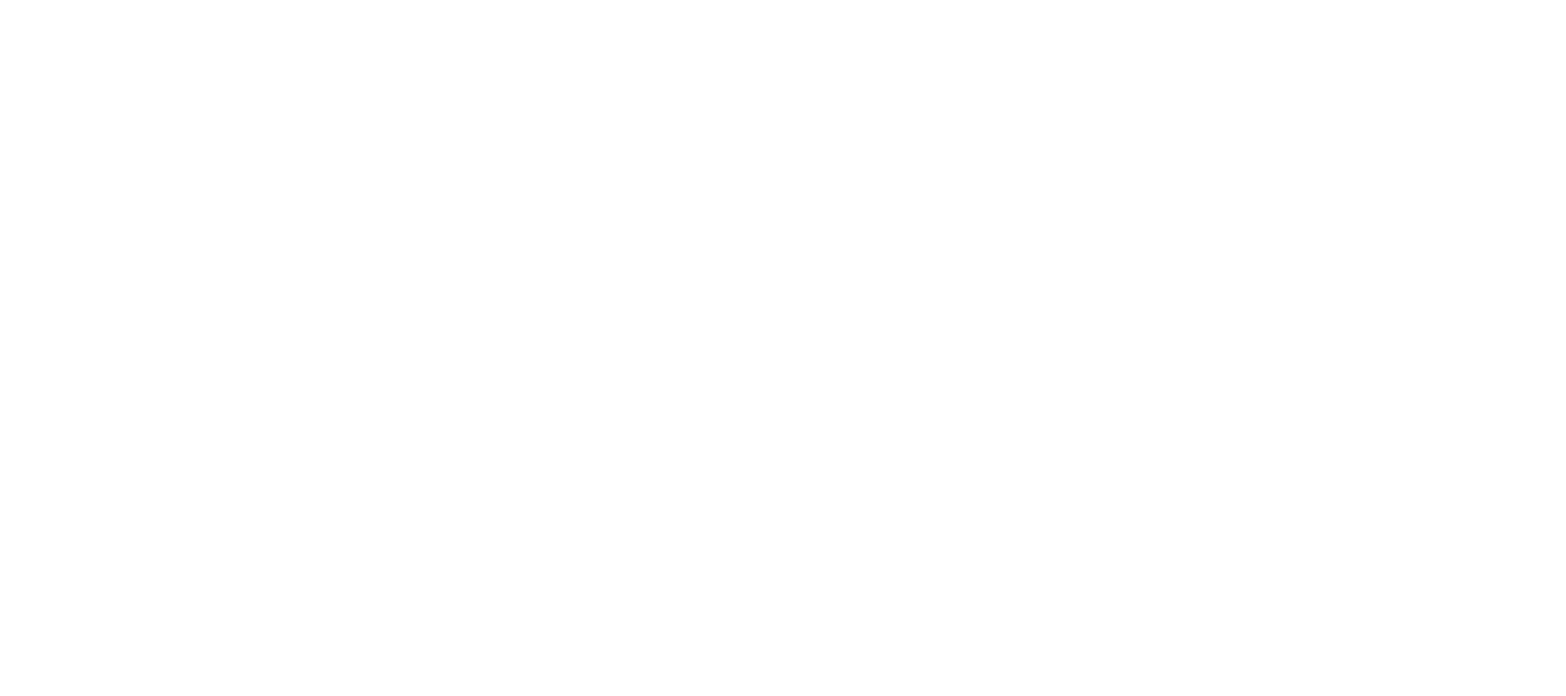
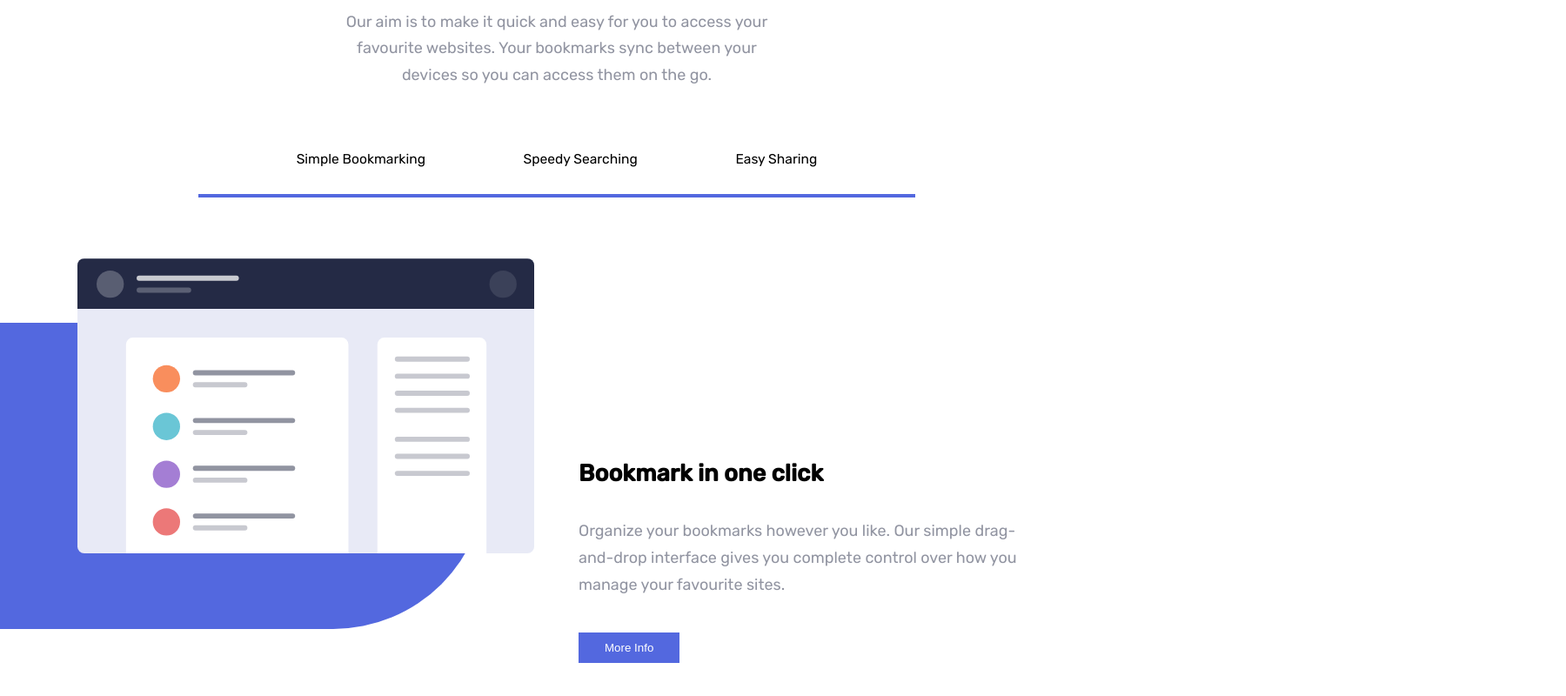
Before and after one commit to data-sets/bookmark-landing-page, a React (Create React App) app: page / in a window 1280 px wide. Shown: the part 654-1454 px from the top of the page at 87% size, 1800 px wide, since content can reach past the window. Before the commit the page ends 800 px from the top, so only its background shows below. Built offline with nearby package versions, Linux system fonts and the light colour scheme.

Commit message:
added: initial markup for featured section

```diff
--- /dev/null
+++ b/src/assets/modules/Extensions.jsx
@@ -0,0 +1,3 @@
+const Extension = () =>{
+
+}
--- a/src/assets/modules/Header.jsx
+++ b/src/assets/modules/Header.jsx
@@ -1,6 +1,6 @@
 import React, { Component } from "react";
-import Monitor from "../images/illustration-hero.svg";
-
+import Illustration from "../images/illustration-hero.svg";
+import Illustration1 from "../images/illustration-features-tab-1.svg";
 export default class Navigation extends Component {
   render() {
     return (
@@ -20,11 +20,59 @@
               </div>
             </div>
             <div className="header-section__illustration">
-              <img src={Monitor} alt="" />
+              <img src={Illustration} alt="" />
               <div className="shape"></div>
             </div>
           </div>
         </header>
+        <section className="features-section">
+          <div className="features-section__container">
+            <div>
+              <h2>Features</h2>
+              <p>
+                Our aim is to make it quick and easy for you to access your
+                favourite websites. Your bookmarks sync between your devices so
+                you can access them on the go.
+              </p>
+            </div>
+            <div className="features-section__navigation">
+              <ul>
+                <li>
+                  <button>
+                    <h3>Simple Bookmarking</h3>
+                  </button>
+                </li>
+                <li>
+                  <button>
+                    <h3>Speedy Searching</h3>
+                  </button>
+                </li>
+                <li>
+                  <button>
+                    <h3>Easy Sharing</h3>
+                  </button>
+                </li>
+              </ul>
+            </div>
+            <div className="features-section__offers">
+              <div>
+                <div>
+                  <img src={Illustration1} alt="Illustration" />
+                </div>
+                <div></div>
+              </div>
+              <div>
+                <h3>Bookmark in one click</h3>
+                <p>
+                  Organize your bookmarks however you like. Our simple
+                  drag-and-drop interface gives you complete control over how
+                  you manage your favourite sites.
+                </p>
+                <button>More Info</button>
+              </div>
+            </div>
+          </div>
+        </section>
       </>
     );
   }
--- a/src/assets/scss/globals/_main.scss
+++ b/src/assets/scss/globals/_main.scss
@@ -32,12 +32,13 @@
   color: v.$very-dark-blue;
   font-size: calc(2.125rem + 0.875vw);
 }
+h2 {
+  color: v.$very-dark-blue;
+}
 p {
   color: v.$grayish-blue;
 }
-img {
-  width: 100%;
-}
+
 ul {
   list-style-type: none;
   li {
@@ -54,6 +55,9 @@
 
 .nav-section {
   padding-top: 50px;
+  .hide-for-desktop {
+    display: none;
+  }
   &__content {
     display: flex;
     justify-content: space-between;
@@ -84,7 +88,6 @@
     max-width: 1104px;
     margin: 0 auto;
   }
-
   & > div {
     display: grid;
     justify-content: center;
@@ -100,7 +103,6 @@
         gap: 20px;
         a {
           padding: 10px 20px;
-
           &:first-child {
             background-color: v.$soft-blue;
             color: v.$white;
@@ -111,37 +113,138 @@
   }
   &__illustration {
     .shape {
-      position: fixed;
+      position: absolute;
       top: 210px;
       margin-left: 160px;
       background-color: v.$soft-blue;
       width: 1000px;
       height: 352px;
-      border-radius: 180px;
+      border-radius: 1 80px;
       z-index: -1;
+      border-radius: 150px;
     }
     img {
       max-width: 100%;
-      width: 579px;
-      height: 386px;
+    }
+  }
+}
+.features-section {
+  margin-top: 50px;
+
+  &__container {
+    width: 100%;
+    max-width: 1104px;
+    margin: 0 auto;
+    div {
+      &:first-child {
+        text-align: center;
+        max-width: 525px;
+        width: 100%;
+        margin: 0 auto;
+        h2 {
+          font-size: calc(1.125rem + 0.875vw);
+          padding-bottom: 20px;
+        }
+        p {
+          line-height: 1.7;
+          margin-bottom: 70px;
+        }
+      }
+    }
+  }
+  &__navigation {
+    border-bottom: 4px solid v.$soft-blue;
+    margin: 0 140px 70px 140px;
+    ul {
+      display: flex;
+      justify-content: space-evenly;
+      align-items: center;
+
+      text-align: center;
+      li {
+        padding-bottom: 30px;
+        button {
+          background: none;
+          h3 {
+            font-family: v.$font-stack;
+            font-weight: normal;
+          }
+        }
+        &:hover {
+          border-bottom: 4px solid v.$soft-red;
+        }
+      }
+    }
+  }
+  &__offers {
+    display: grid;
+    justify-content: center;
+    align-items: center;
+    grid-template-columns: repeat(auto-fit, minmax(320px, 1fr));
+    gap: 50px;
+    img {
+      width: 100%;
+    }
+    div {
+      &:first-child {
+        div {
+          &:last-child {
+            position: relative;
+            left: -530px;
+            top: -270px;
+            background-color: v.$soft-blue;
+            width: 1000px;
+            height: 352px;
+            border-radius: 180px;
+            z-index: -1;
+          }
+        }
+      }
+      &:last-child {
+        h3 {
+          font-size: calc(0.875rem + 0.875vw);
+          padding-bottom: 35px;
+          font-size: v.$soft-blue;
+        }
+        p {
+          line-height: 1.7;
+          margin-bottom: 40px;
+        }
+        button {
+          background: v.$soft-blue;
+          color: v.$white;
+          padding: 10px 30px;
+        }
+      }
     }
   }
 }
 
-@media (max-width: 365px) {
+//Mobile Size
+@media (max-width: 480px) {
   .header-section {
-    .container {
+    &__container {
       div {
-        display: grid;
-        order: 1;
+        &:nth-child(1) {
+          display: grid;
+          order: 1;
+        }
       }
     }
   }
   .nav-section {
+    padding: 20px 20px;
     &__content {
       .hide-for-mobile {
         display: none;
       }
+      .hide-for-desktop {
+        display: block;
+      }
     }
   }
 }
+
+//Tablet Size
+@media (max-width: 768px) {
+}
```
Also changed, not shown: src/dist/style.css, 1 other file (tests, documents, lock files or other folders).
